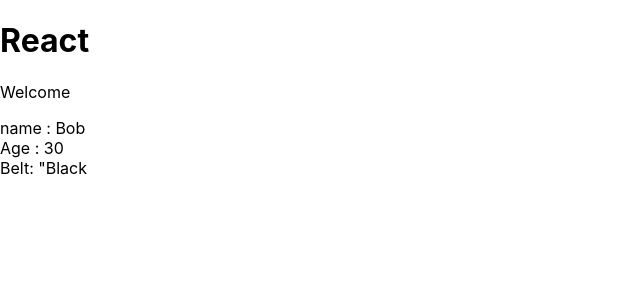
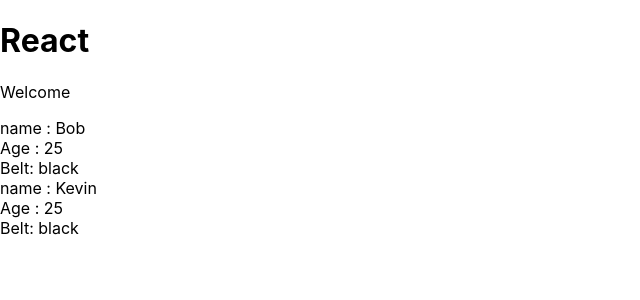
Before and after one commit to Bharath2511/react-redux, a React (Create React App) app in the folder myapp/: page / in a window 1280 px wide. Shown: the top 300 px of the page, without its empty margins (0-640 px from the left). Built offline with nearby package versions, Linux system fonts and the light colour scheme.

Commit message:
destructuring

```diff
--- a/myapp/src/App.js
+++ b/myapp/src/App.js
@@ -8,8 +8,9 @@ class App extends Component {
       <div className="App">
         <h1>React</h1>
         <p>Welcome</p>
-        <Minions />
-            </div>
+        <Minions name="Bob" age="25" belt="black"  />
+        <Minions name="Kevin" age="25" belt="black"  />
+      </div>
     );
   }
 }
--- a/myapp/src/minions.js
+++ b/myapp/src/minions.js
@@ -2,11 +2,13 @@ import React,{Component} from 'react'
 
 class Minions extends Component {
     render() {
+        const{name,age,belt} = this.props
+        console.log(this.props)
         return (
             <div className="ninja">
-             <div>name : Bob</div>
-             <div>Age : 30</div>
-             <div>Belt: "Black</div>
+             <div>name : {name}</div>
+             <div>Age : {age}</div>
+             <div>Belt: {belt}</div>
             </div>
         )
     }
```
